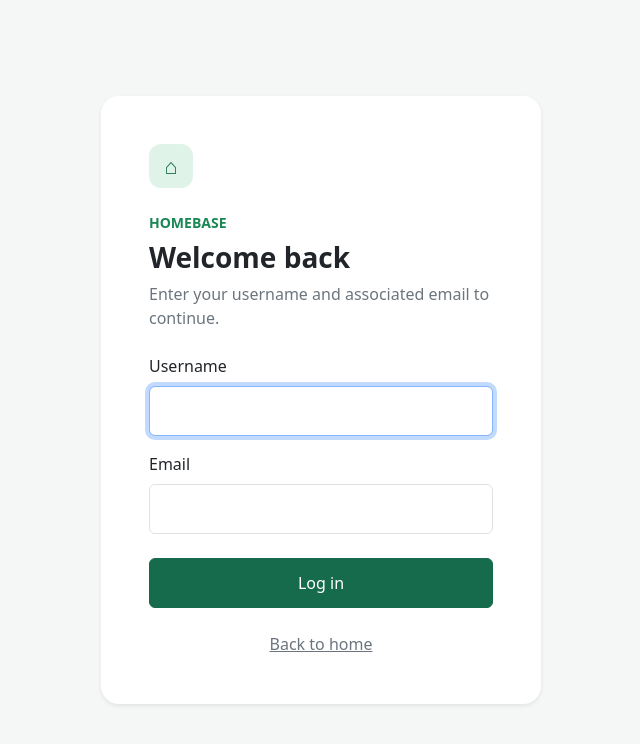
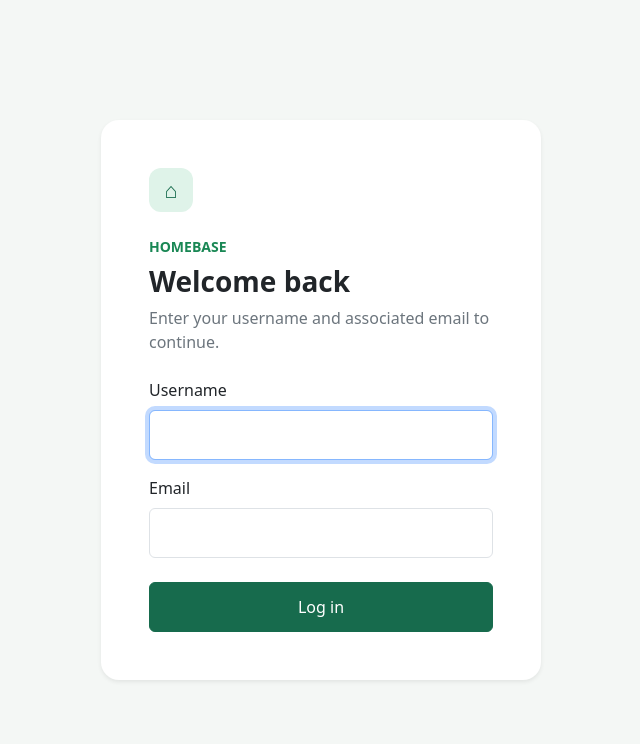
Before and after one commit to hmchadwick14-cloud/401_Project_CRUD, a Node server app: page /login in a window 1280 px wide. Shown: the top 744 px of the page, without its empty margins (319-959 px from the left). Run offline with Node 20, Linux system fonts and the light colour scheme.

Commit message:
remove superfluous link

```diff
--- a/views/login.ejs
+++ b/views/login.ejs
@@ -37,7 +37,6 @@
         </div>
         <button class="btn btn-primary w-100" type="submit">Log in</button>
       </form>
-      <p class="text-center mt-4 mb-0"><a class="link-secondary" href="/">Back to home</a></p>
     </div>
   </main>
 </body>
```
